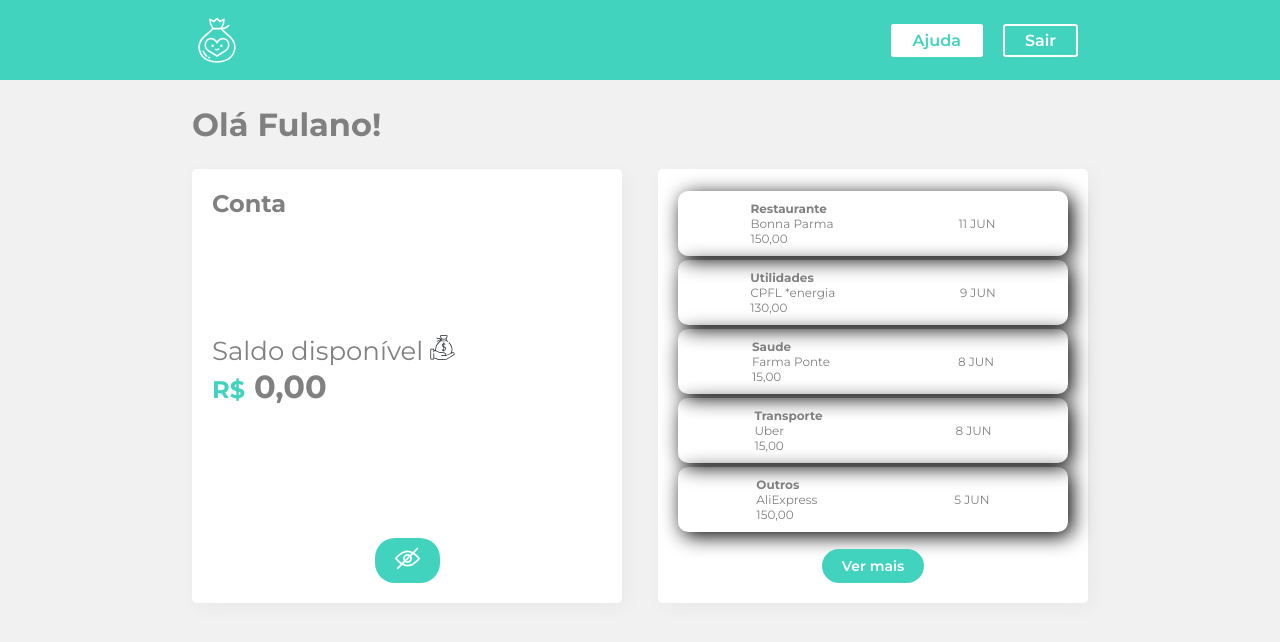
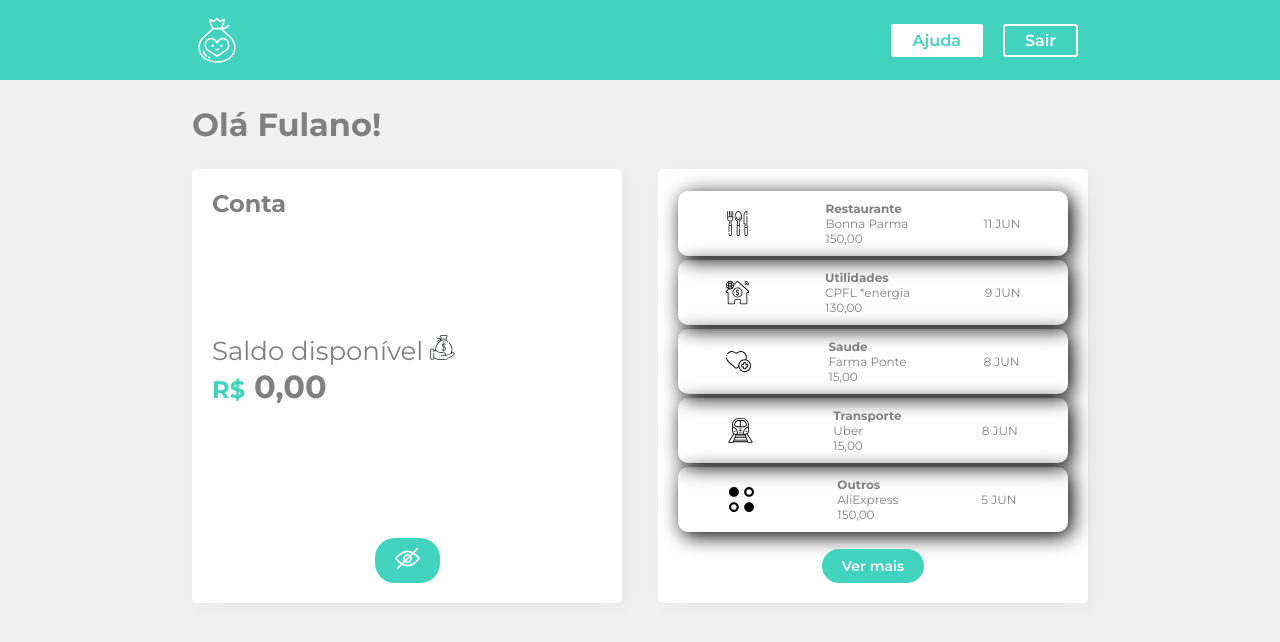
Before and after one commit to FabTrindade/account-statement, a React (Create React App) app: page / in a window 1280 px wide. Shown: the top 642 px of the page. Built offline with nearby package versions, Linux system fonts and the light colour scheme.

Commit message:
Inserting item icons.

```diff
--- /dev/null
+++ b/src/Components/ImageFilter.js
@@ -0,0 +1,20 @@
+import React from 'react';
+import alimentacao from '../assets/images/alimentacao.svg'
+import outros from '../assets/images/outros.svg'
+import saude from '../assets/images/saude.svg'
+import transporte from '../assets/images/transporte.svg'
+import utilidades from '../assets/images/utilidades.svg'
+import { Icone } from './UI'
+
+
+export default (type) => {
+    const Images = {
+        Restaurante: <Icone src={alimentacao} alt="Restaurante" />,
+        Utilidades: <Icone src={utilidades} alt="Utilidades" />,
+        Saude: <Icone src={saude} alt="Saude" />,
+        Transporte: <Icone src={transporte} alt="Transporte" />,
+        default: <Icone src={outros} alt="Outro" />,
+    }
+
+    return Images[type] || Images.default;
+}
--- a/src/Components/Itens/index.jsx
+++ b/src/Components/Itens/index.jsx
@@ -1,5 +1,6 @@
 import React from 'react';
 import styled from 'styled-components';
+import ImageFilter  from '../ImageFilter';
 import Item from '../Item';
 
 const Itens = styled.div`
@@ -15,7 +16,8 @@
 
 export default (props) => {
     return <Itens>
-        <Item {...props}/>
+        {ImageFilter(props.type)}
+        <Item {...props} />
         <span>{props.date}</span>
     </Itens>;
 };
```
